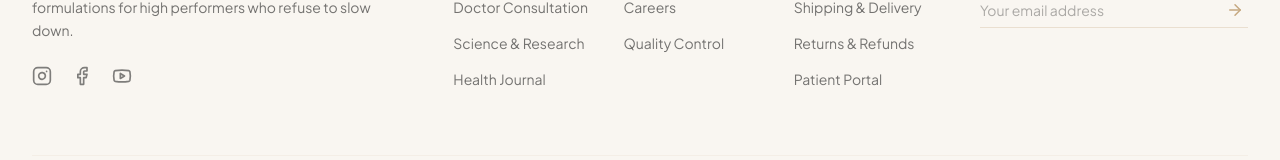
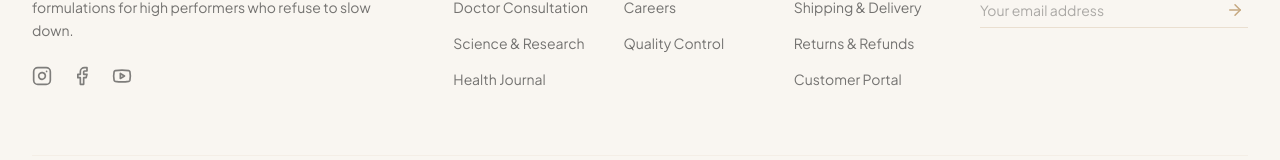
Before and after one commit to quadroitsolution-maker/Narva, a Next.js app: page / in a window 1280 px wide. Shown: the part 6675-6835 px from the top of the page. Built offline with nearby package versions, Linux system fonts and the light colour scheme; no server answers; the database is empty.

Commit message:
refactor: rename Patient references to Customer across checkout, account, and footer pages

```diff
--- a/app/account/page.tsx
+++ b/app/account/page.tsx
@@ -176,7 +176,7 @@ export default function AccountPage() {
                   </div>
                   <h2 className="font-serif text-2xl font-light">
                     {view === 'login' && 'Welcome Back'}
-                    {view === 'signup' && 'Create Patient Account'}
+                    {view === 'signup' && 'Create Customer Account'}
                     {view === 'magic-link' && 'Passwordless Login'}
                   </h2>
                   <p className="text-xs text-matte-black/60 dark:text-dark-text/60 max-w-xs mx-auto">
@@ -365,7 +365,7 @@ export default function AccountPage() {
             </motion.div>
           )}
 
-          {/* ── AUTHENTICATED PATIENT PORTAL (DASHBOARD) ── */}
+          {/* ── AUTHENTICATED CUSTOMER PORTAL (DASHBOARD) ── */}
           {view === 'dashboard' && (
             <motion.div
               key="dashboard-container"
@@ -378,7 +378,7 @@ export default function AccountPage() {
               {/* Profile Header */}
               <div className="flex flex-col md:flex-row md:justify-between md:items-center gap-4 bg-warm-beige/10 dark:bg-dark-card/25 border border-premium-gold/15 p-6 sm:p-8 rounded-3xl">
                 <div className="space-y-2">
-                  <span className="text-[10px] uppercase font-bold tracking-widest text-premium-gold">Patient Portal</span>
+                  <span className="text-[10px] uppercase font-bold tracking-widest text-premium-gold">Customer Portal</span>
                   <h2 className="font-serif text-3xl font-light">Hello, <span className="italic">{user?.user_metadata?.full_name || user?.email.split('@')[0]}</span></h2>
                   <p className="text-xs text-matte-black/60 dark:text-dark-text/60">Registered email: <span className="font-mono text-premium-gold">{user?.email}</span></p>
                 </div>
--- a/app/checkout/page.tsx
+++ b/app/checkout/page.tsx
@@ -391,7 +391,7 @@ export default function CheckoutPage() {
                 {/* Info block */}
                 <div className="p-5 rounded-2xl border border-premium-gold/15 bg-warm-beige/25 dark:bg-dark-card/20 space-y-3 text-left text-xs max-w-xs mx-auto">
                   <p><strong>Order Reference:</strong> <span className="font-mono text-[10px]">{orderId}</span></p>
-                  <p><strong>Patient Recipient:</strong> {fullName}</p>
+                  <p><strong>Customer Recipient:</strong> {fullName}</p>
                   <p><strong>Est. Delivery:</strong> 3-4 Business Days (via Blue Dart)</p>
                 </div>
 
--- a/components/Footer.tsx
+++ b/components/Footer.tsx
@@ -46,7 +46,7 @@ export default function Footer() {
         { label: 'FAQs', href: '/products/melatonin-gummies#faq' },
         { label: 'Shipping & Delivery', href: '/policies/shipping' },
         { label: 'Returns & Refunds', href: '/policies/refund' },
-        { label: 'Patient Portal', href: '/account' }
+        { label: 'Customer Portal', href: '/account' }
       ]
     }
   ]
```
